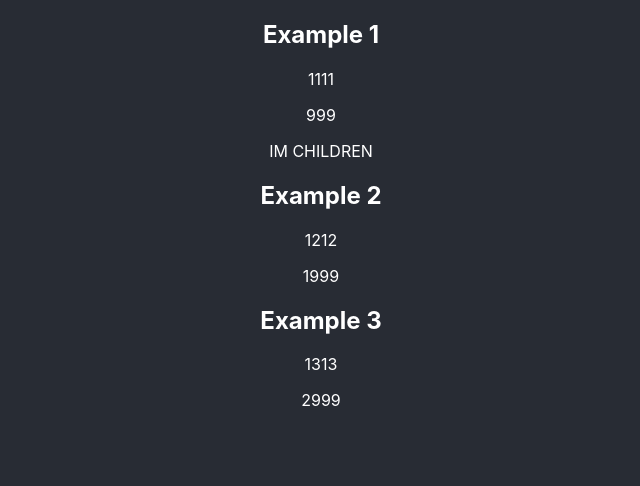
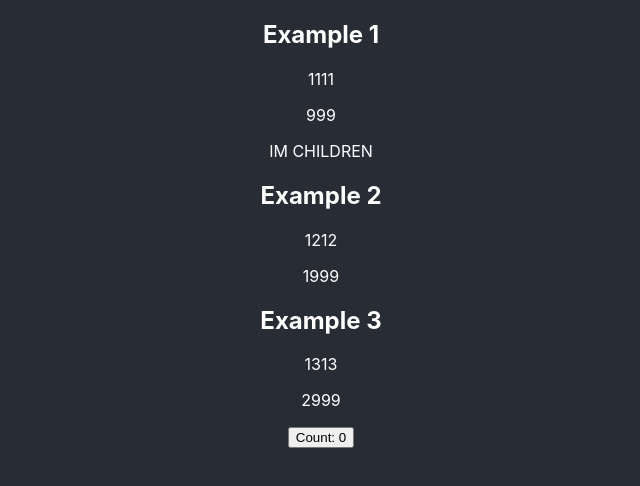
Before and after one commit to LexaHood/stepik_course_react, a React (Create React App) app: page / in a window 1280 px wide. Shown: the top 486 px of the page, without its empty margins (319-959 px from the left). Built offline with nearby package versions, Linux system fonts and the light colour scheme.

Commit message:
3.3 Состояние компонента и управление им

```diff
--- a/src/App.js
+++ b/src/App.js
@@ -1,13 +1,16 @@
+import { useState } from 'react';
 import './App.css';
 import { Book } from './Book';
 import { Preloader } from './Preloader';
 
 function App(props) {
+  const [count, handleCount] = useState(0)
   return props.isLoading ? <Preloader /> :(
     <div className="App">
       <Book name='Example 1' yaer='1111' price='999'>IM CHILDREN</Book>
       <Book name='Example 2' yaer='1212' price='1999' />
       <Book name='Example 3' yaer='1313' price='2999' />
+      <button onClick={() => handleCount(count + 1)}>Count: {count}</button>
     </div>
   );
 }
```
